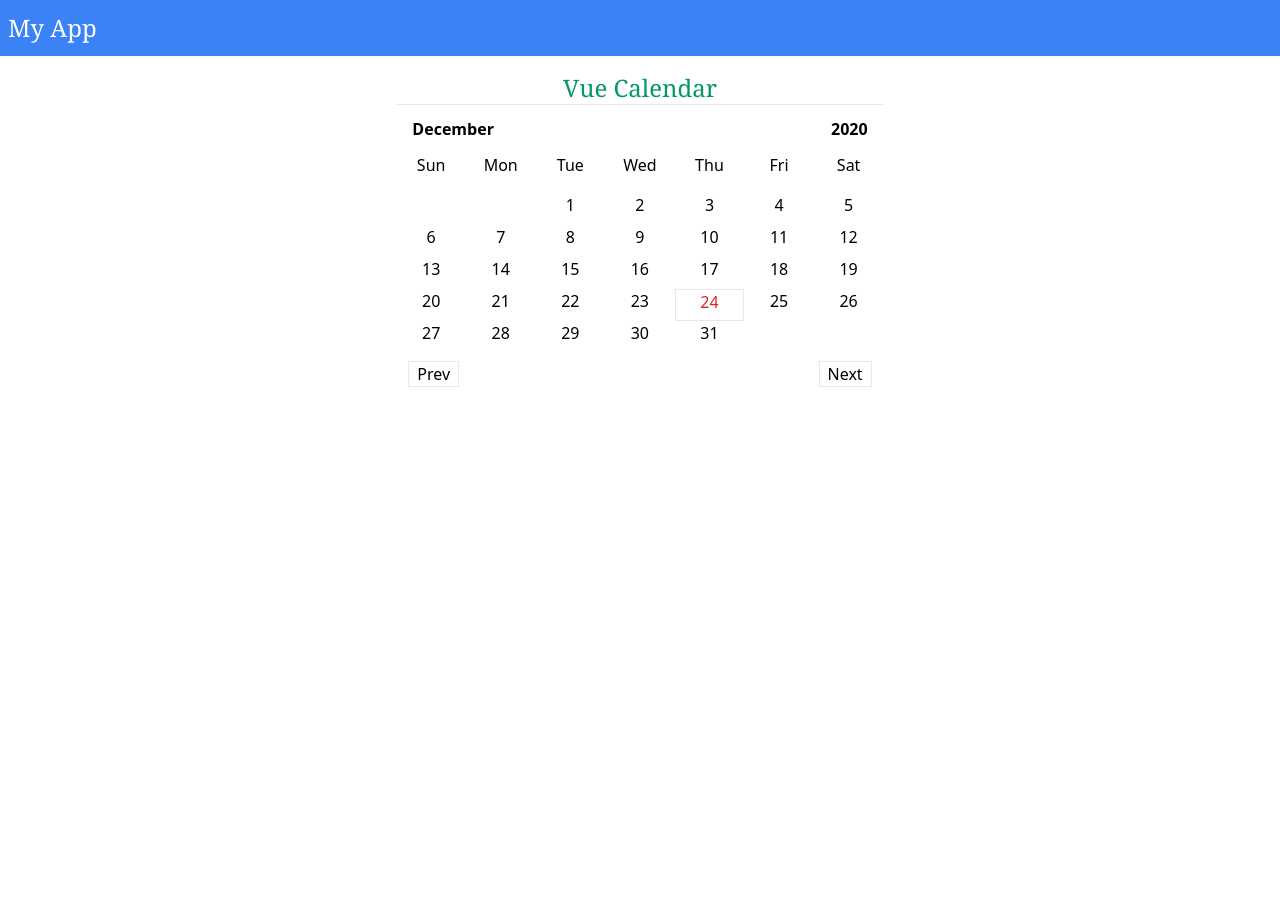
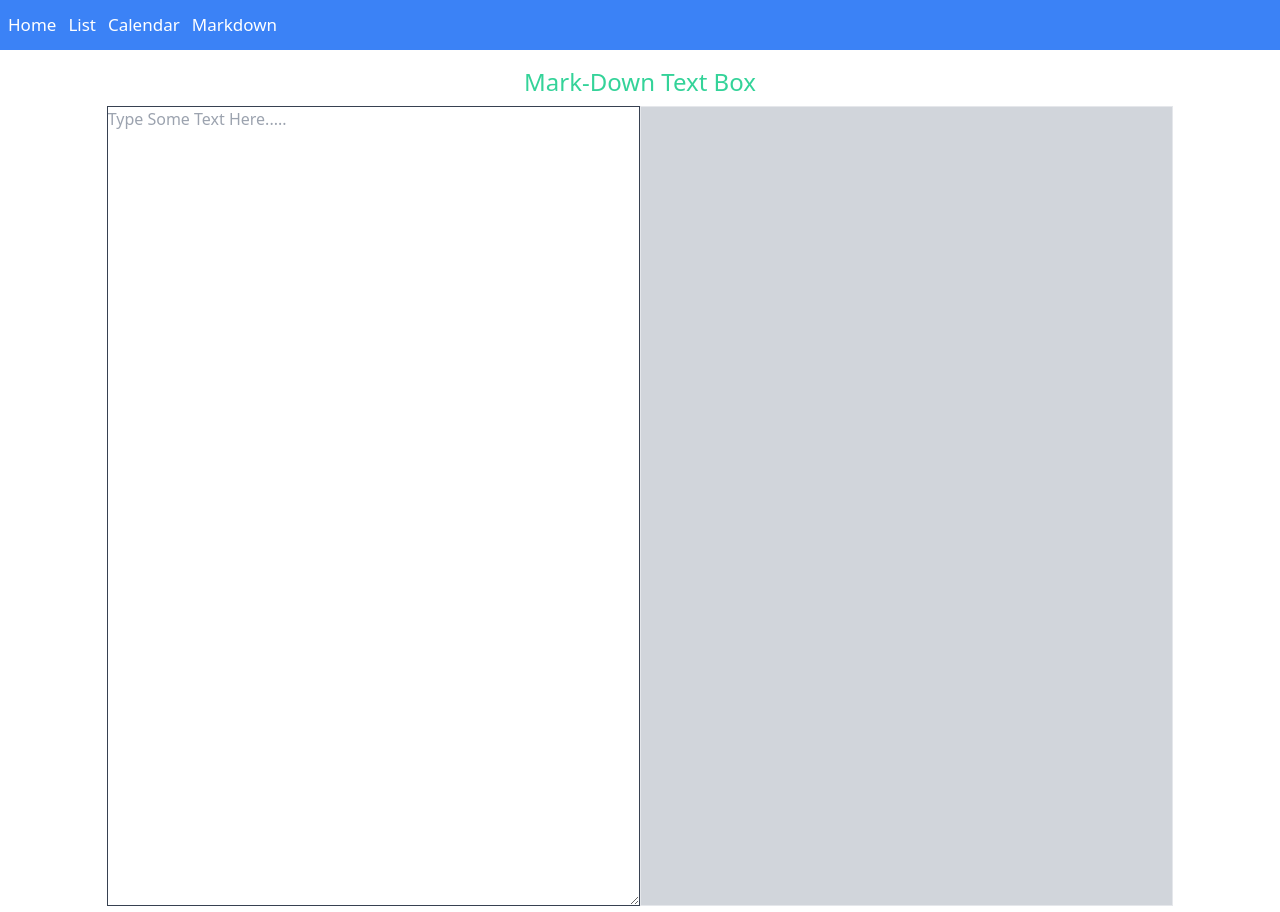
Before and after one commit to rez1Pro/10-application-by-Vue.js, a Vue app: page /markdown in a window 1280 px wide. Before the commit the page ends 800 px from the top, so only its background shows below. Built offline with nearby package versions, Linux system fonts and the light colour scheme.

Commit message:
MarkDown Application is successfully Created

```diff
--- a/package.json
+++ b/package.json
@@ -9,7 +9,9 @@
   },
   "dependencies": {
     "core-js": "^3.6.5",
-    "vue": "^3.0.0"
+    "marked": "^1.2.7",
+    "vue": "^3.0.0",
+    "vue-router": "^4.0.1"
   },
   "devDependencies": {
     "@tailwindcss/postcss7-compat": "^2.0.2",
--- a/src/App.vue
+++ b/src/App.vue
@@ -1,18 +1,15 @@
 <template>
   <Header />
   <div class="w-full flex">
-    <Calendar />
+    <router-view></router-view>
   </div>
 </template>
 
 <script>
 import Header from "./components/Header.vue";
-import Calendar from "./components/Calendar.vue";
-//import NameList from "./components/NameList.vue";
 export default {
   components: {
     Header,
-    Calendar,
   },
 };
 </script>
--- a/src/components/Header.vue
+++ b/src/components/Header.vue
@@ -1,9 +1,24 @@
 <template>
   <nav class="bg-blue-500 py-3 px-2 mb-4">
-    <a href="/" class="text-white text-2xl font-serif font-light">My App</a>
+    <div class="text-white font-normal" style="font-size: 17px">
+      <router-link class="pr-3" v-for="item in list" :key="item.to" :to="item.to">
+        {{ item.title }}
+      </router-link>
+    </div>
   </nav>
 </template>
 
 <script>
-export default {};
+export default {
+  data() {
+    return {
+      list: [
+        { title: "Home", to: "/" },
+        { title: "List", to: "/name-list" },
+        { title: "Calendar", to: "/calendar" },
+        { title: "Markdown", to: "/markdown" },
+      ],
+    };
+  },
+};
 </script>
--- /dev/null
+++ b/src/mixins/debounce.js
@@ -0,0 +1,16 @@
+export default {
+     created() {
+          this.debounce();
+     },
+     data() {
+          return {
+               timeout: "",
+          }
+     },
+     methods: {
+          debounce(func, wait = 1000) {
+               clearTimeout(this.timeout);
+               this.timeout = setTimeout(func, wait);
+          },
+     }
+}
--- a/src/components/Calendar.vue
+++ b/src/pages/Calendar.vue
@@ -2,7 +2,6 @@
   <div class="m-auto">
     <h1 class="text-2xl text-green-600 font-serif text-center">Vue Calendar</h1>
     <hr />
-
     <section class="font-bold justify-between flex my-3 mx-4">
       <h1>{{ month }}</h1>
       <h1>{{ year }}</h1>
--- /dev/null
+++ b/src/pages/Home.vue
@@ -0,0 +1,12 @@
+<template>
+  <div class="m-auto">
+    <h1 class="text-center text-3xl text-green-600">Welcome To Vue-3 10 Applicatioin</h1>
+    <hr />
+  </div>
+</template>
+
+<script>
+export default {};
+</script>
+
+<style></style>
--- /dev/null
+++ b/src/pages/Markdown.vue
@@ -0,0 +1,43 @@
+<template>
+  <div class="flex w-full flex-wrap">
+    <div class="mb-2 w-full text-green-400 text-2xl text-center">Mark-Down Text Box</div>
+    <hr />
+    <section class="flex m-auto w-10/12 h-screen">
+      <article class="w-1/2">
+        <textarea
+          placeholder="Type Some Text Here....."
+          class="h-screen border border-gray-700 w-full"
+          :value="text"
+          @input="update"
+        ></textarea>
+      </article>
+      <article class="w-1/2 border bg-gray-300" v-html="markedText"></article>
+    </section>
+  </div>
+</template>
+
+<script>
+import marked from "marked";
+import debounce from "../mixins/debounce";
+export default {
+  mixins: [debounce],
+  data() {
+    return {
+      text: "",
+    };
+  },
+  computed: {
+    markedText() {
+      return marked(this.text);
+    },
+  },
+  methods: {
+    update(e) {
+      const task = () => (this.text = e.target.value);
+      this.debounce(task, 500);
+    },
+  },
+};
+</script>
+
+<style></style>
```
Also changed, not shown: src/main.js (+10 -3 lines), src/router.js (added, +11 -0 lines), src/pages/NameList.vue (renamed from src/components/NameList.vue), 1 other file (tests, documents, lock files or other folders).
